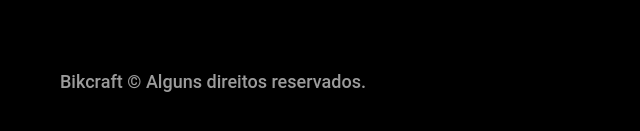
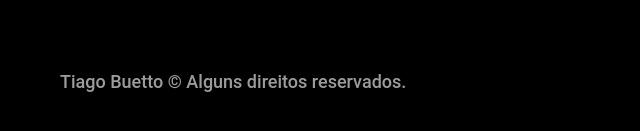
Before and after one commit to TiagoBuetto/TiagoBuetto.github.io, a plain HTML site: page index.html in a window 1280 px wide. Shown: the part 4892-5023 px from the top of the page, 0-640 px from the left. Drawn offline with Linux system fonts and the light colour scheme.

Commit message:
Alteração do footer

```diff
--- a/index.html
+++ b/index.html
@@ -194,7 +194,7 @@
           </ul>
         </nav>
       </div>
-      <p class="footer-copy font-2-m cor-6">Bikcraft © Alguns direitos reservados.</p>
+      <p class="footer-copy font-2-m cor-6">Tiago Buetto © Alguns direitos reservados.</p>
     </div>
   </footer>
   <script src="./js/plugins/simple-anime.js"></script>
```
Also changed, not shown: bicicletas.html (+1 -1 lines), contato.html (+1 -1 lines), orcamento.html (+1 -1 lines), seguros.html (+1 -1 lines), termos.html (+1 -1 lines).
